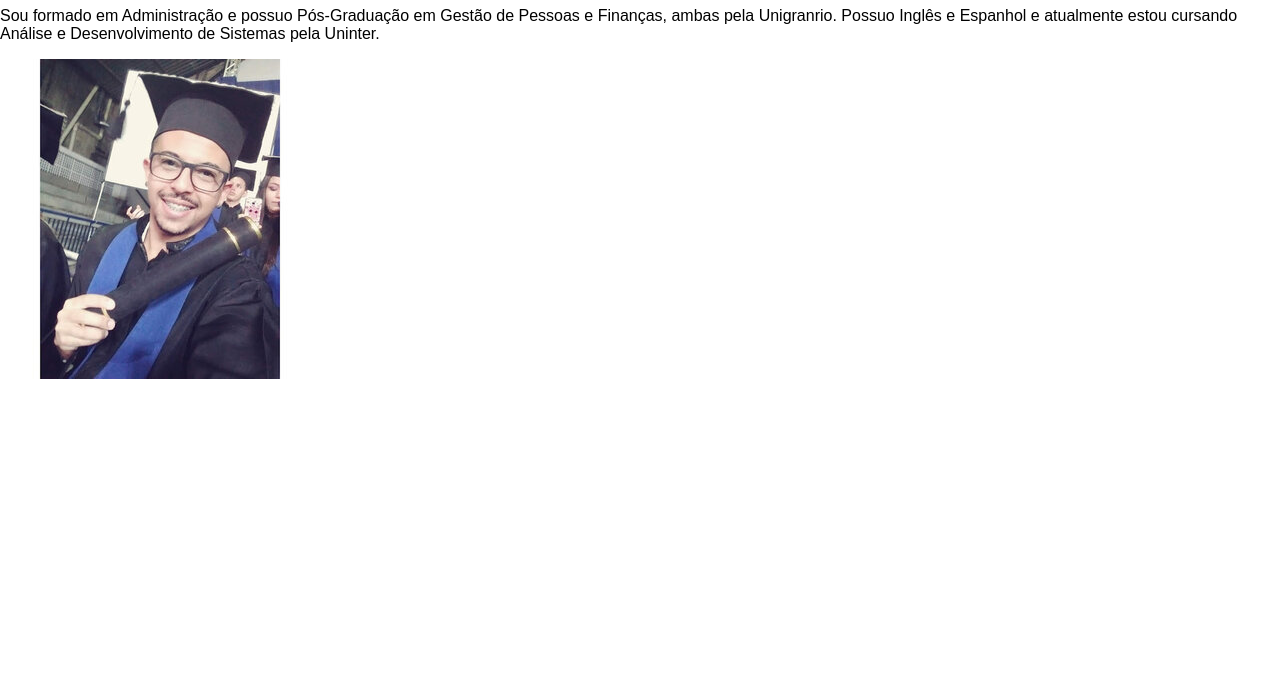
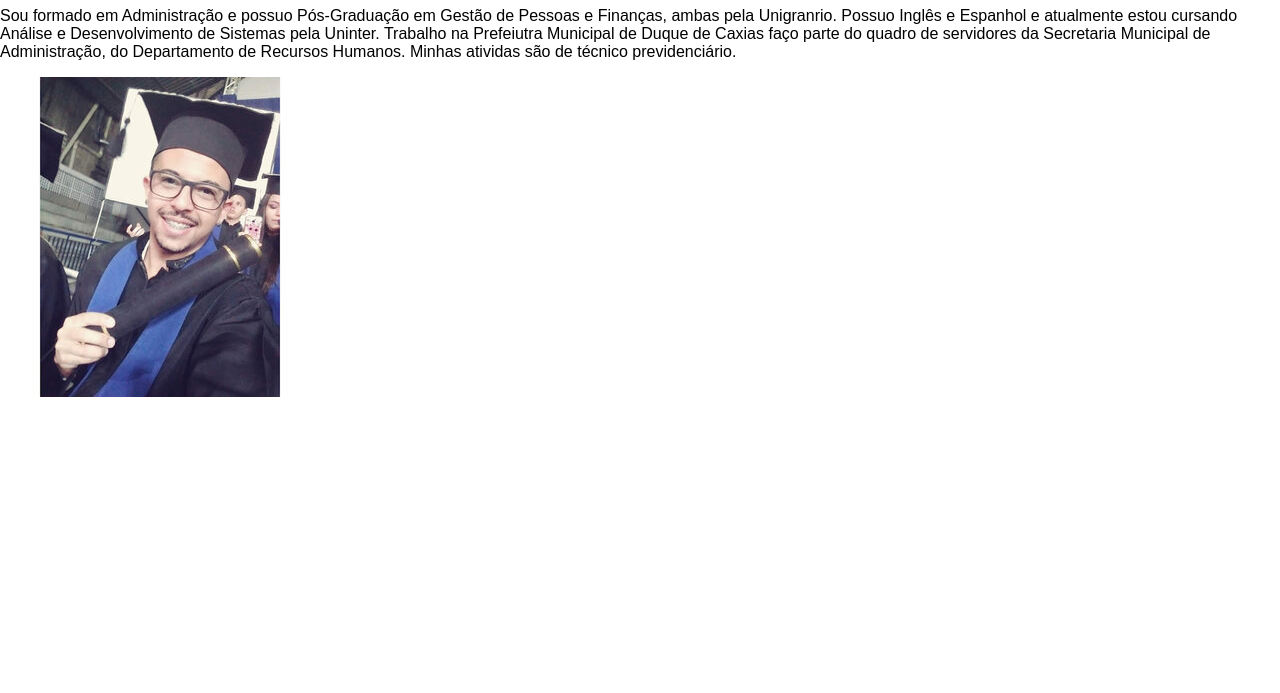
Before and after one commit to RaphaelCussat/Fundamentos-da-Programa-o-Web, a plain HTML site: page formacao.html in a window 1280 px wide. Shown: the part 107-800 px from the top of the page. Drawn offline with Linux system fonts and the light colour scheme.

Commit message:
Update formacao.html

```diff
--- a/formacao.html
+++ b/formacao.html
@@ -20,7 +20,10 @@
     </nav>
     <h1>Formação Educacional e Idiomas</h1>
     <p> Sou formado em Administração e possuo Pós-Graduação em Gestão de Pessoas e Finanças, ambas pela Unigranrio. Possuo Inglês e Espanhol
-        e atualmente estou cursando Análise e Desenvolvimento de Sistemas pela Uninter.</p>
+    e atualmente estou cursando Análise e Desenvolvimento de Sistemas pela Uninter. Trabalho na Prefeiutra Municipal de Duque de Caxias
+    faço parte do quadro de servidores da Secretaria Municipal de Administração, do Departamento de Recursos Humanos. Minhas
+    atividas são de técnico previdenciário.
+    </p>
         <!-- Adicionar uma imagem -->
     <img src="MINHA FORMATURA.jpg" alt="Minha Formatura">
 </body>
```
